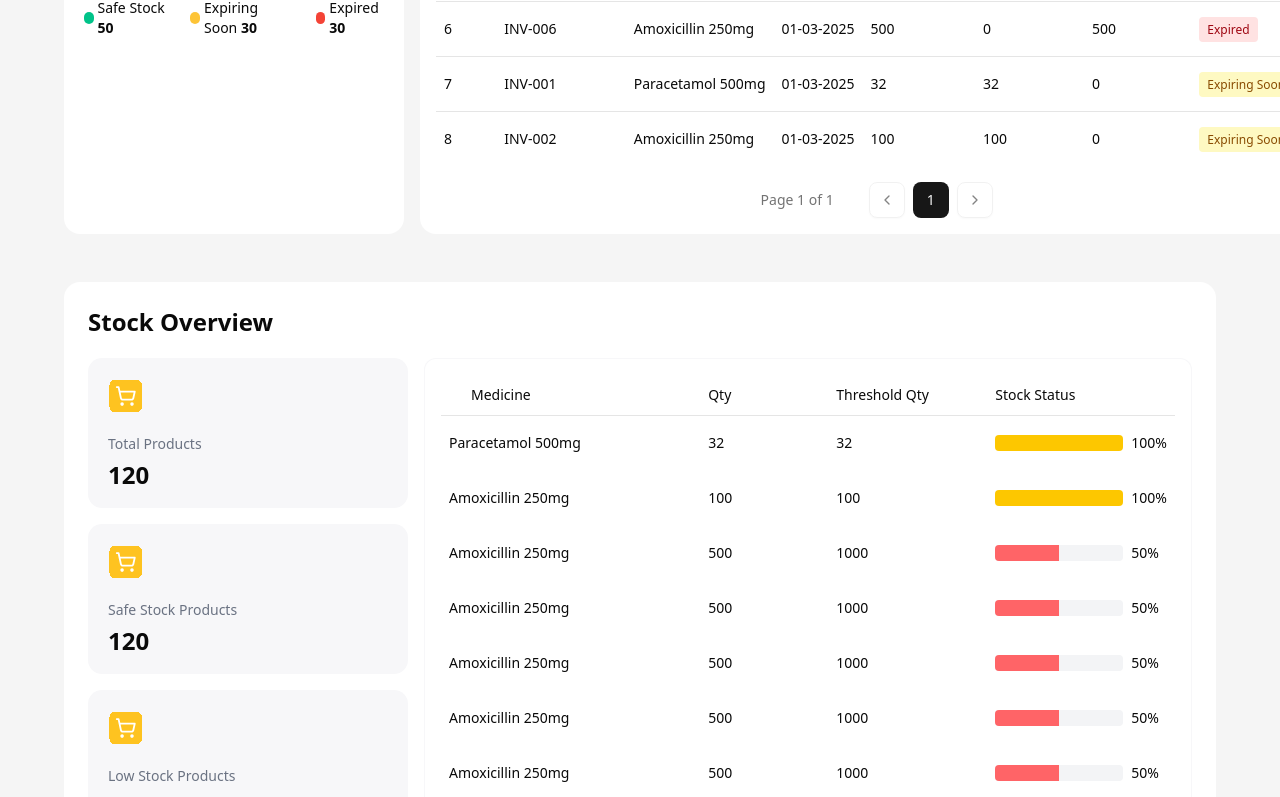
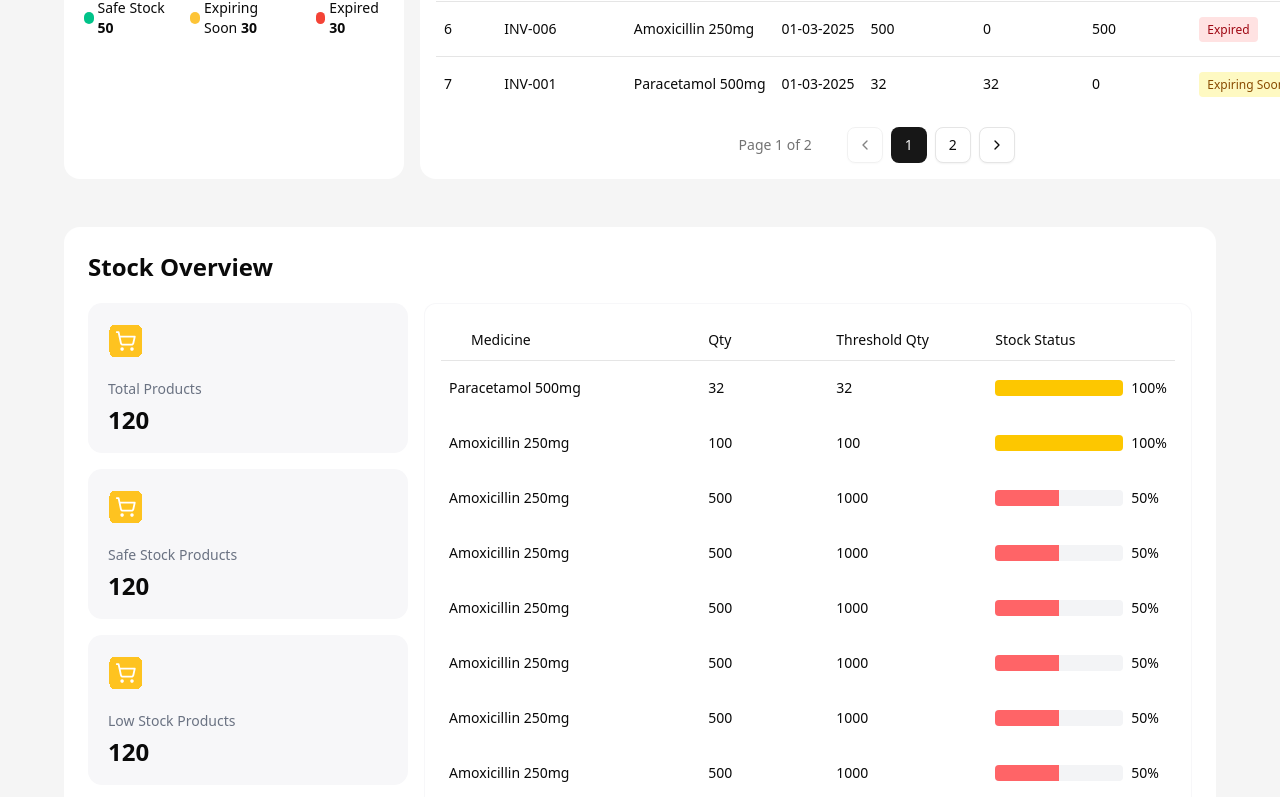
Before and after one commit to tapza-technologies/pharma-ui, a Next.js app: page / in a window 1280 px wide. Shown: the part 940-1737 px from the top of the page. Built offline with nearby package versions, Linux system fonts and the light colour scheme.

Commit message:
minor ui changes | Krishna

```diff
--- a/components/custom/ExpiryAlert/ExpiryAlert.tsx
+++ b/components/custom/ExpiryAlert/ExpiryAlert.tsx
@@ -33,7 +33,7 @@ export const ExpiryAlert = () => {
   };
 
   return (
-    <CardWrapper className="w-[30vw] p-[20px]">
+    <CardWrapper className="w-[35vw] p-[20px]">
       <div className="flex flex-row justify-between items-center">
         <div className="flex flex-row gap-2 items-center">
           <Image src="/icons/warning.svg" alt="Expiry" width={20} height={20} />
--- a/components/custom/MedicineDetailsTable/MedicineDetailsTable.tsx
+++ b/components/custom/MedicineDetailsTable/MedicineDetailsTable.tsx
@@ -13,7 +13,7 @@ import { Button } from "@/components/ui/button";
 import { ChevronLeft, ChevronRight } from "lucide-react";
 import { useState } from "react";
 
-const itemsPerPage = 8;
+const itemsPerPage = 7;
 
 const mockData = [
   {
```
